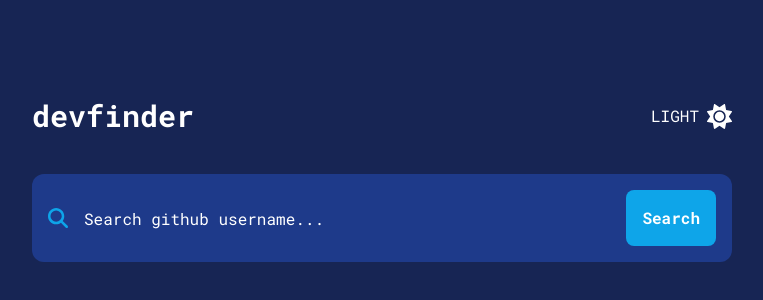
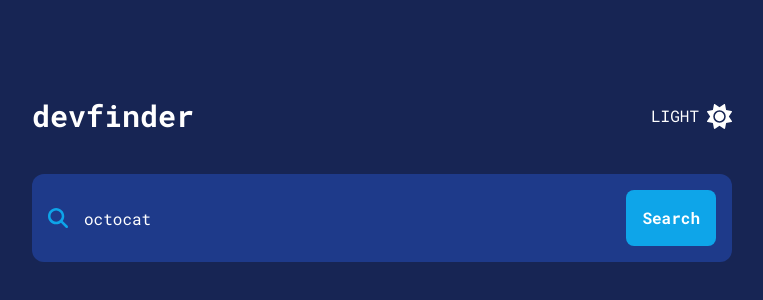
Before and after one commit to Cema2019/GitHub-user-search-app, a Next.js app: page / in a window 1280 px wide. Shown: the part 208-508 px from the top of the page, without its empty margins (258-1021 px from the left). Built offline with nearby package versions, Linux system fonts and the light colour scheme; no server answers.

Commit message:
Add input update functionality

```diff
--- a/src/app/components/FormSearch.tsx
+++ b/src/app/components/FormSearch.tsx
@@ -28,6 +28,8 @@ const [username, setUsername] = useState(initialUsername)
                 className="flex-1 h-14 p-2 rounded-lg bg-transparent text-white placeholder:text-white focus:outline-none focus:ring-2 focus:ring-sky-500"
                 type="text"
                 placeholder="Search github username..."
+                value={username}
+                onChange={(e) => setUsername(e.target.value)}
             ></input>
             <button className="bg-sky-500 rounded-lg py-4 px-4 text-white font-bold">
                 Search
--- a/src/app/components/UserCardInfo.tsx
+++ b/src/app/components/UserCardInfo.tsx
@@ -1,4 +1,3 @@
-import GithubLogo from "./icons/GithubIcon";
 import LocationIcon from "./icons/LocationIcon";
 import LinkIcon from "./icons/LinkIcon";
 import TwitterIcon from "./icons/TwitterIcon";
```
